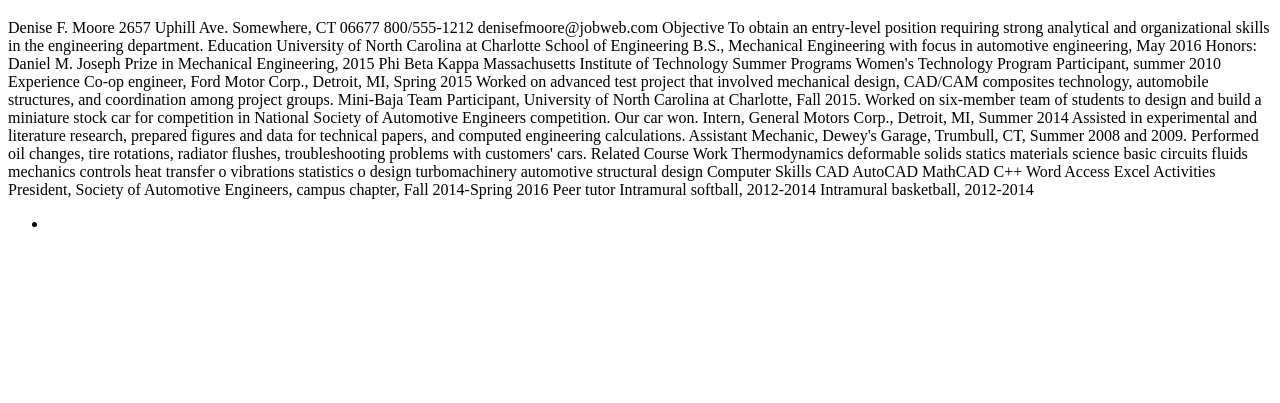
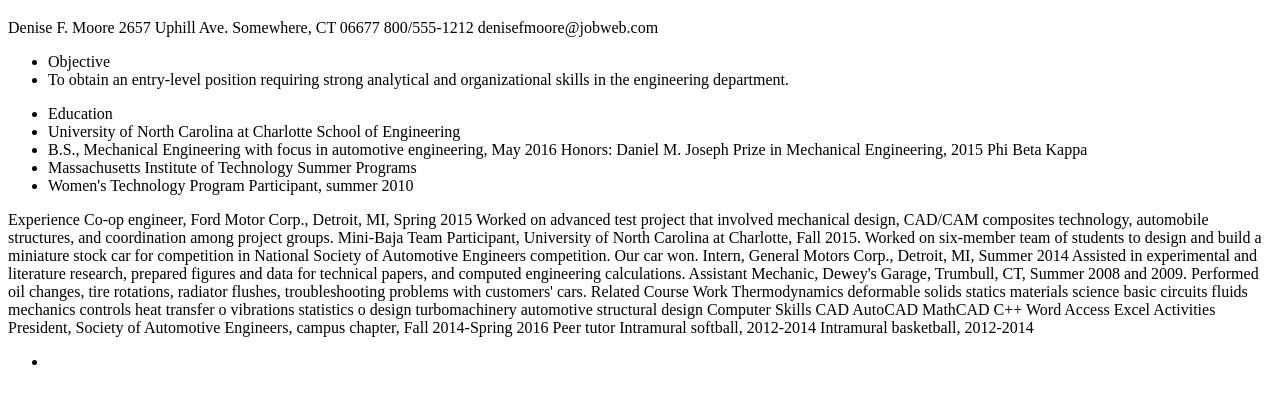
Before and after one commit to Nae1437/exercise-4-lists, a plain HTML site: page nested-list-resume.html in a window 1280 px wide. Shown: the part 61-464 px from the top of the page. Drawn offline with Linux system fonts and the light colour scheme.

Commit message:
testing of format

```diff
--- a/nested-list-resume.html
+++ b/nested-list-resume.html
@@ -7,21 +7,28 @@
 </head>
   <body>
     <h1>Creating Lists</h1>
+
     Denise F. Moore
 2657 Uphill Ave.
 Somewhere, CT 06677
 800/555-1212
 denisefmoore@jobweb.com
-Objective
-To obtain an entry-level position requiring strong analytical and organizational skills in the engineering department.
 
-Education
-University of North Carolina at Charlotte School of Engineering
-B.S., Mechanical Engineering with focus in automotive engineering, May 2016
+<ul>
+<li>Objective</li>
+<li>To obtain an entry-level position requiring strong analytical and organizational skills in the engineering department.</li>
+</ul>
+
+<ul>
+<li>Education</li>
+<li>University of North Carolina at Charlotte School of Engineering</li>
+<li>B.S., Mechanical Engineering with focus in automotive engineering, May 2016
 Honors: Daniel M. Joseph Prize in Mechanical Engineering, 2015
-Phi Beta Kappa
-Massachusetts Institute of Technology Summer Programs
-Women's Technology Program Participant, summer 2010
+Phi Beta Kappa</li>
+<li>Massachusetts Institute of Technology Summer Programs</li>
+<li>Women's Technology Program Participant, summer 2010</li>
+</ul>
+
 Experience
 Co-op engineer, Ford Motor Corp., Detroit, MI, Spring 2015
 Worked on advanced test project that involved mechanical design, CAD/CAM composites technology, automobile structures, and coordination among project groups.
```
